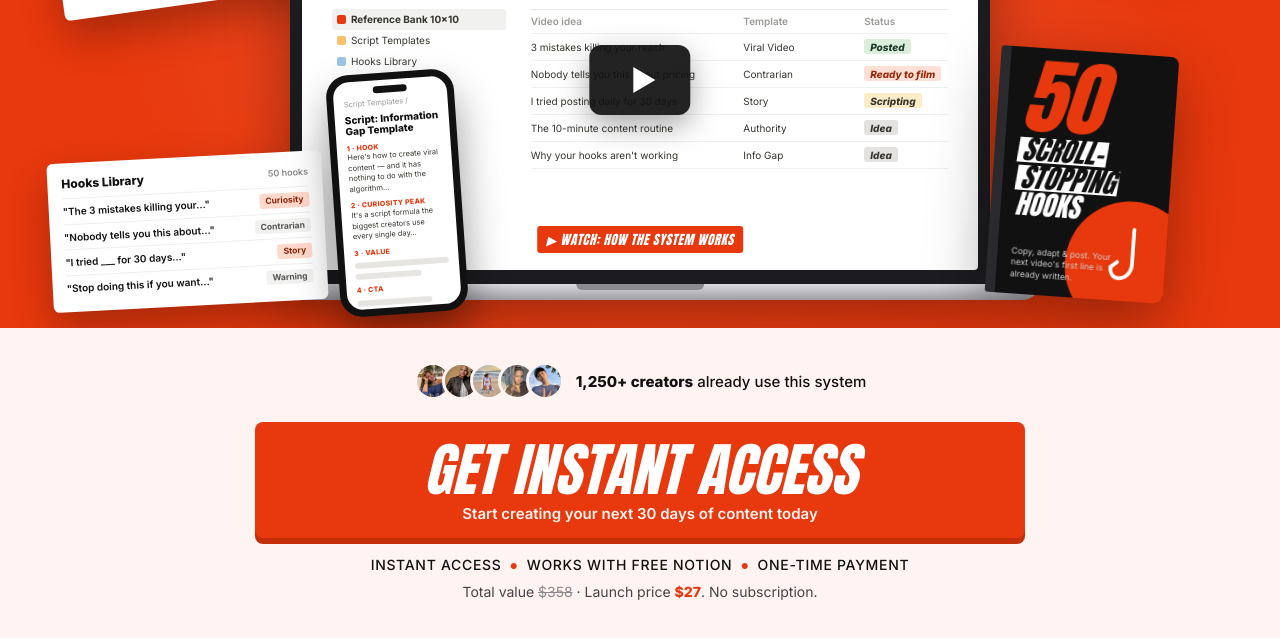
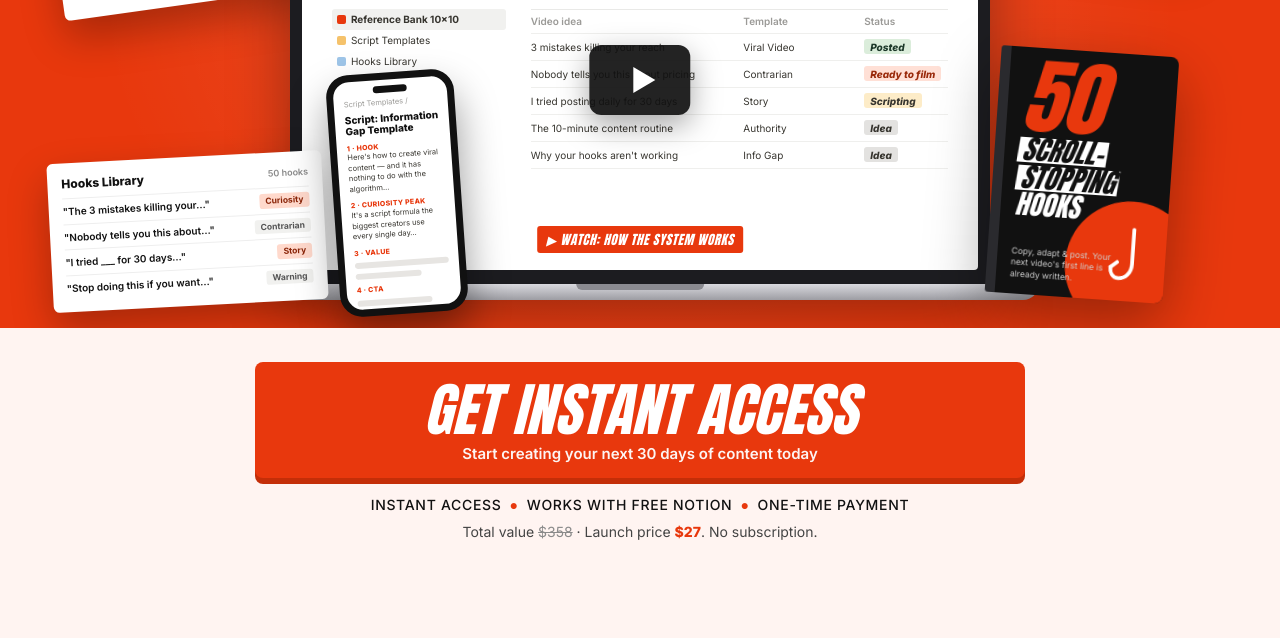
Before and after one commit to jayjayxcoach/jay-personal-brand-landing, a plain HTML site: page en/index.html in a window 1280 px wide. Shown: the part 766-1404 px from the top of the page. After the commit the page ends 1362 px from the top, so only its background shows below. Drawn offline with nearby package versions, Linux system fonts and the light colour scheme.

Commit message:
Hero en ingles: quita las resenas (van en una seccion posterior)
Co-Authored-By: Claude Opus 5.5 <noreply@anthropic.com>

```diff
--- a/en/index.html
+++ b/en/index.html
@@ -308,17 +308,6 @@
 </header>
 
 <section class="cta-zone">
-  <div class="proof">
-    <div class="avatars">
-      <img src="../img/testimonios/Clara.jpg" alt="">
-      <img src="../img/testimonios/Seul.jpg" alt="">
-      <img src="../img/testimonios/Erika.jpg" alt="">
-      <img src="../img/testimonios/Rosa.jpg" alt="">
-      <img src="../img/testimonios/Anita.jpg" alt="">
-    </div>
-    <p><b>1,250+ creators</b> already use this system</p>
-  </div>
-
   <a class="btn js-checkout" href="#checkout">Get instant access<small>Start creating your next 30 days of content today</small></a>
 
   <p class="fine">Instant access<span class="dot">●</span>Works with free Notion<span class="dot">●</span>One-time payment</p>
```
